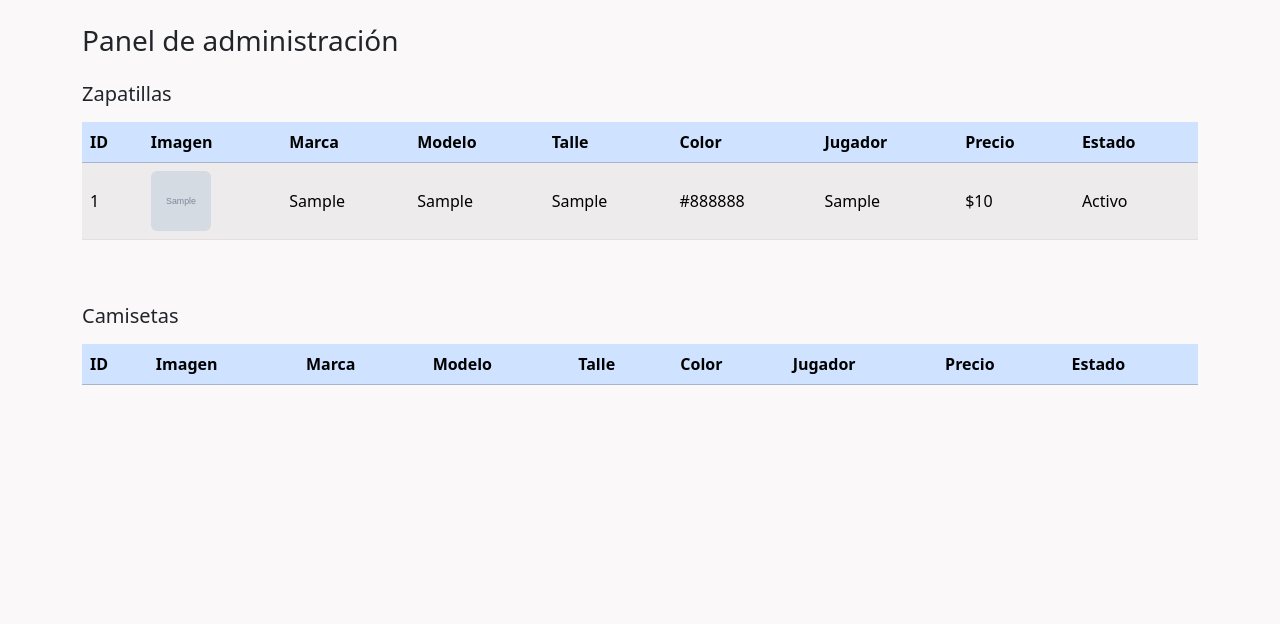
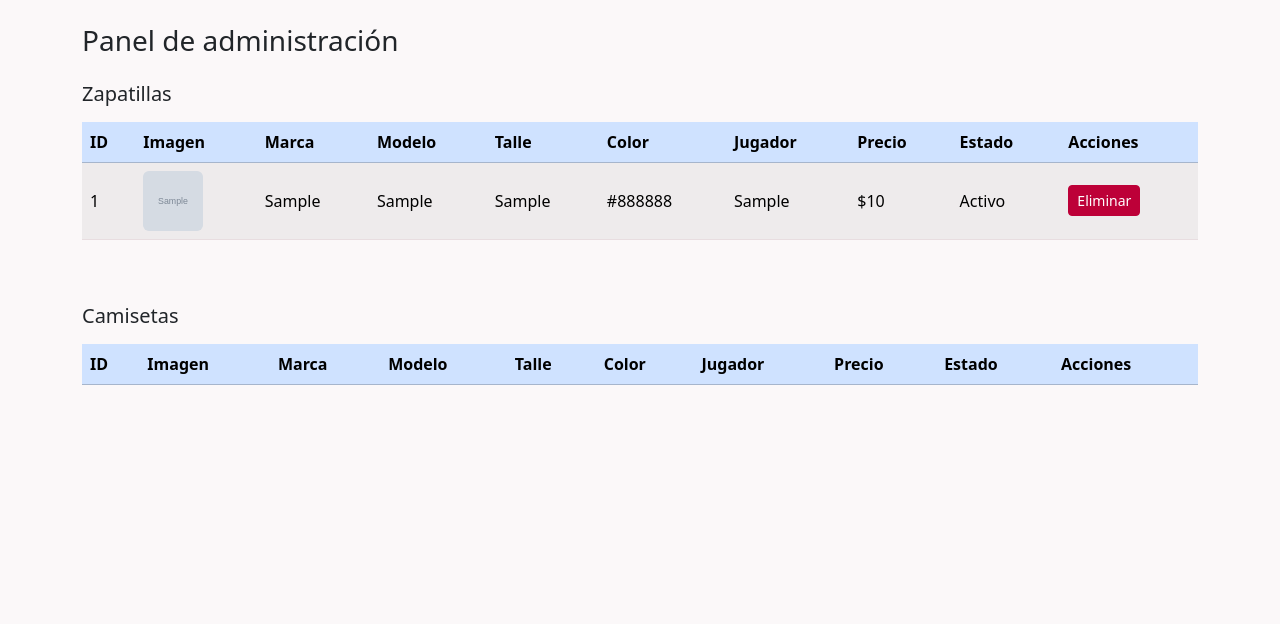
Before and after one commit to lorenzobraunstein/Tp-HOOP-SERVICE, a Node server app: page /productos/dashboard in a window 1280 px wide. Shown: the part 66-690 px from the top of the page. Run offline with Node 20, Linux system fonts and the light colour scheme; tables that the repository leaves empty hold one stand-in row (values such as "Sample post"); grey boxes marked "Sample" are stand-in pictures; lists and menus that the app fills with data are empty; some libraries are stand-ins or nearby versions.

Commit message:
Logica del Dashboard para cambiar el estado de cada producto, con modal de confirmación.

```diff
--- /dev/null
+++ b/Backend/src/Public/js/dashboard.js
@@ -0,0 +1,33 @@
+const botones = document.querySelectorAll(".btn-eliminar, .btn-activar");
+const modalConfirmacion = document.getElementById("modalConfirmacion");
+const mensajeModal = document.getElementById("mensajeModal");
+const btnConfirmar = document.getElementById("btnConfirmar");
+
+const modal = new bootstrap.Modal(modalConfirmacion);
+
+botones.forEach((boton) => {
+  boton.addEventListener("click", () => {
+    const accion = boton.classList.contains("btn-eliminar")
+      ? "desactivar"
+      : "activar";
+
+    mensajeModal.textContent =
+      accion === "desactivar"
+        ? "¿Está seguro de querer eliminar este producto?"
+        : "¿Está seguro de querer activar este producto?";
+
+    modal.show();
+
+    btnConfirmar.onclick = async () => {
+      await cambiarEstadoProducto(boton.id, accion);
+    };
+  });
+});
+
+const cambiarEstadoProducto = async (id, accion) => {
+  await fetch(`http://localhost:3000/productos/${accion}/${id}`, {
+    method: "PATCH",
+  });
+
+  window.location.reload();
+};
--- a/Backend/src/Templates/dashboard.ejs
+++ b/Backend/src/Templates/dashboard.ejs
@@ -1,17 +1,13 @@
 <!doctype html>
 <html lang="es" data-bs-theme="light">
+
 <head>
   <meta charset="UTF-8" />
   <meta name="viewport" content="width=device-width, initial-scale=1" />
   <title>Panel de administración</title>
   <link rel="icon" href="/public/img/logo.jpg" />
 
-    <link
-      href="https://cdn.jsdelivr.net/npm/bootstrap@5.3.3/dist/css/bootstrap.min.css"
-      rel="stylesheet"
-      integrity="sha384-QWTKZyjpPEjISv5WaRU9OFeRpok6YctnYmDr5pNlyT2bRjXh0JMhjY6hW+ALEwIH"
-      crossorigin="anonymous"
-    />
+  <link href="https://cdn.jsdelivr.net/npm/bootstrap@5.3.3/dist/css/bootstrap.min.css" rel="stylesheet" integrity="sha384-QWTKZyjpPEjISv5WaRU9OFeRpok6YctnYmDr5pNlyT2bRjXh0JMhjY6hW+ALEwIH" crossorigin="anonymous" />
   <link rel="stylesheet" href="/public/css/styles.css" />
 </head>
 
@@ -21,8 +17,13 @@
   <main class="container py-4">
     <h1 class="h3 mb-4">Panel de administración</h1>
 
+    <% const categorias = [ { nombre: "Zapatillas", productos: zapatillas },
+    { nombre: "Camisetas", productos: camisetas }]; %>
+
+    <% for (let categoria of categorias) { %>
+
     <section class="mb-5">
-        <h2 class="h5 mb-3">Zapatillas</h2>
+      <h2 class="h5 mb-3"><%= categoria.nombre %></h2>
 
       <div class="table-responsive">
         <table class="table table-striped align-middle">
@@ -37,78 +38,49 @@
               <th>Jugador</th>
               <th>Precio</th>
               <th>Estado</th>
+              <th>Acciones</th>
             </tr>
           </thead>
+
           <tbody>
-              <% for (let producto of zapatillas) { %>
+            <% for (let producto of categoria.productos) { %>
             <tr>
               <td><%= producto.id %></td>
+
               <td>
                 <% if (producto.imagen) { %>
-                  <img
-                    src="<%= producto.imagen %>"
-                    alt="<%= producto.modelo %>"
-                    width="60"
-                    height="60"
-                    class="rounded object-fit-cover"
-                  />
+                <img src="<%= producto.imagen %>" alt="<%= producto.modelo %>" width="60" height="60" class="rounded object-fit-cover" />
                 <% } %>
               </td>
+
               <td><%= producto.marca %></td>
               <td><%= producto.modelo %></td>
               <td><%= producto.talle %></td>
               <td><%= producto.color %></td>
               <td><%= producto.jugador %></td>
               <td>$<%= producto.precio %></td>
-                <td><%= producto.activo ? "Activo" : "Inactivo" %></td>
+
+              <td>
+                <%= producto.activo ? "Activo" : "Inactivo" %>
+              </td>
+
+              <td>
+                <% if (producto.activo) { %>
+                <button type="button" class="btn btn-primary btn-sm btn-eliminar" id="<%= producto.id %>">
+                  Eliminar
+                </button>
+                <% } else { %>
+                <button type="button" class="btn btn-primary btn-sm btn-activar" id="<%= producto.id %>">
+                  Activar
+                </button>
+                <% } %>
+              </td>
             </tr>
             <% } %>
           </tbody>
         </table>
       </div>
     </section>
-
-      <section class="mb-5">
-        <h2 class="h5 mb-3">Camisetas</h2>
-
-        <div class="table-responsive">
-          <table class="table table-striped align-middle">
-            <thead>
-              <tr class="table-primary">
-                <th>ID</th>
-                <th>Imagen</th>
-                <th>Marca</th>
-                <th>Modelo</th>
-                <th>Talle</th>
-                <th>Color</th>
-                <th>Jugador</th>
-                <th>Precio</th>
-                <th>Estado</th>
-              </tr>
-            </thead>
-            <tbody>
-              <% for (let producto of camisetas) { %>
-              <tr>
-                <td><%= producto.id %></td>
-                <td>
-                  <% if (producto.imagen) { %>
-                  <img
-                    src="<%= producto.imagen %>"
-                    alt="<%= producto.modelo %>"
-                    width="60"
-                    height="60"
-                    class="rounded object-fit-cover"
-                  />
-                  <% } %>
-                </td>
-                <td><%= producto.marca %></td>
-                <td><%= producto.modelo %></td>
-                <td><%= producto.talle %></td>
-                <td><%= producto.color %></td>
-                <td><%= producto.jugador %></td>
-                <td>$<%= producto.precio %></td>
-                <td><%= producto.activo ? "Activo" : "Inactivo" %></td>
-              </tr>
     <% } %>
     </tbody>
     </table>
@@ -116,16 +88,46 @@
     </section>
   </main>
 
+  <div class="modal fade" id="modalConfirmacion" tabindex="-1" aria-labelledby="tituloModal" aria-hidden="true">
+    <div class="modal-dialog modal-dialog-centered">
+      <div class="modal-content">
+
+        <div class="modal-header">
+          <h5 class="modal-title" id="tituloModal">
+            Confirmar
+          </h5>
+
+          <button type="button" class="btn-close" data-bs-dismiss="modal" aria-label="Cerrar"></button>
+        </div>
+
+        <div class="modal-body">
+          <p id="mensajeModal">
+            ¿Está seguro de realizar esta operación?
+          </p>
+        </div>
+
+        <div class="modal-footer">
+          <button type="button" class="btn btn-secondary" data-bs-dismiss="modal">
+            Cancelar
+          </button>
+
+          <button type="button" class="btn btn-primary" id="btnConfirmar">
+            Confirmar
+          </button>
+        </div>
+
+      </div>
+    </div>
+  </div>
+
   <footer class="bg-body-tertiary text-center py-3 border-top">
     <small class="text-body-secondary">
       Alumnos: Lorenzo Braunstein &amp; Adrián López Da Silva
     </small>
   </footer>
 
-    <script
-      src="https://cdn.jsdelivr.net/npm/bootstrap@5.3.3/dist/js/bootstrap.bundle.min.js"
-      integrity="sha384-YvpcrYf0tY3lHB60NNkmXc5s9fDVZLESaAA55NDzOxhy9GkcIdslK1eN7N6jIeHz"
-      crossorigin="anonymous"
-    ></script>
+  <script src="https://cdn.jsdelivr.net/npm/bootstrap@5.3.3/dist/js/bootstrap.bundle.min.js" integrity="sha384-YvpcrYf0tY3lHB60NNkmXc5s9fDVZLESaAA55NDzOxhy9GkcIdslK1eN7N6jIeHz" crossorigin="anonymous"></script>
+  <script src="../Public/js/dashboard.js"></script>
 </body>
+
 </html>
```
Lines whose indentation alone changed are shown as unchanged.
